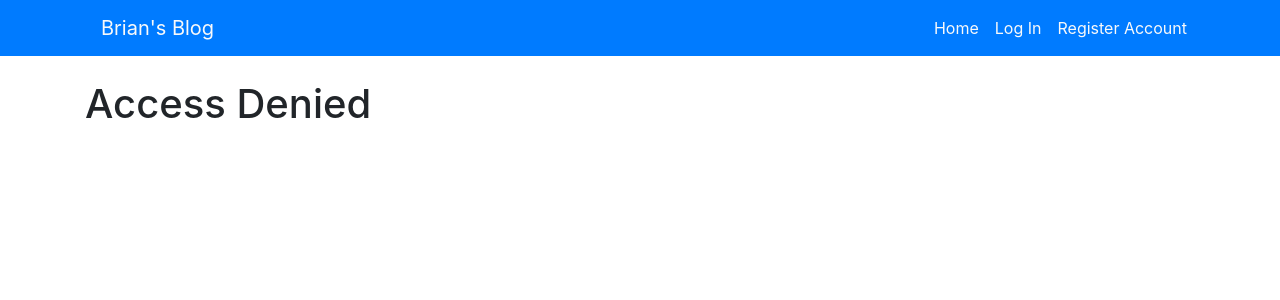
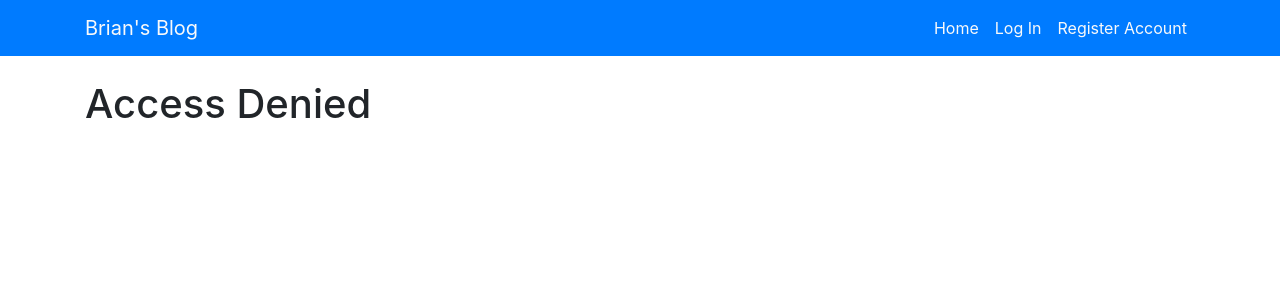
Before and after one commit to brijathom/blog, a Django app: page /create_entry/ in a window 1280 px wide. Shown: the top 300 px of the page. Run offline with Django 3.2, Linux system fonts and the light colour scheme; some libraries are stand-ins or nearby versions.

Commit message:
Adjust the main title

```diff
--- a/blog/settings.py
+++ b/blog/settings.py
@@ -23,7 +23,6 @@ BASE_DIR = Path(__file__).resolve(strict=True).parent.parent
 
 # SECURITY WARNING: keep the secret key used in production secret!
 SECRET_KEY = os.environ.get('BLOG_KEY')
-
 
 # SECURITY WARNING: don't run with debug turned on in production!
 DEBUG = True
--- a/entries/templates/entries/base.html
+++ b/entries/templates/entries/base.html
@@ -1,4 +1,10 @@
 {% load static %}
+
+<style>
+    .django-ckeditor-widget {
+        width: 100%;
+    }
+</style>
 
 <!DOCTYPE html>
 <html lang="en">
@@ -26,7 +32,7 @@
         <!-- Navigation -->
         <nav class="navbar navbar-expand-lg navbar-dark bg-primary fixed-top">
             <div class="container">
-                <a class="navbar-brand nav-link text-light" href="{% url 'blog_home' %}">Brian's Blog</a>
+                <a class="navbar-brand nav-link text-light px-0" href="{% url 'blog_home' %}">Brian's Blog</a>
                 {% if user.is_authenticated %}
                 <div class="navbar-brand">User: {{ user.username }}</div>
                 {% endif %}
```
